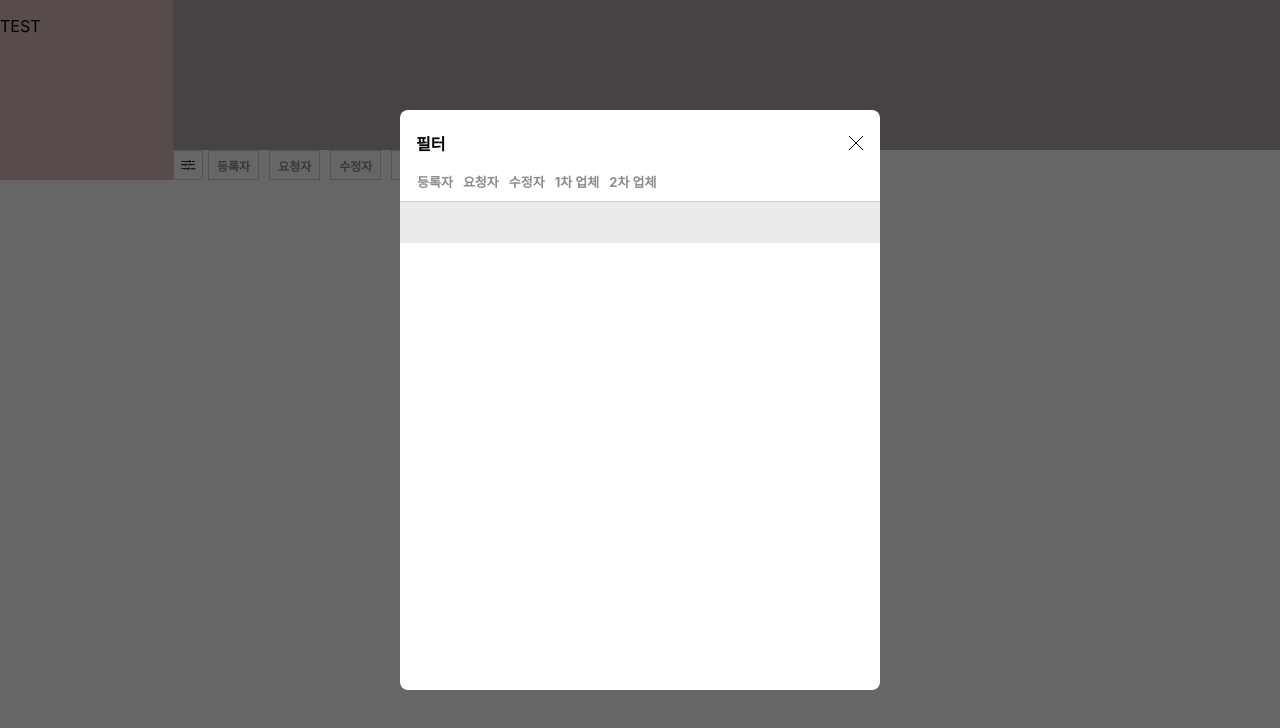
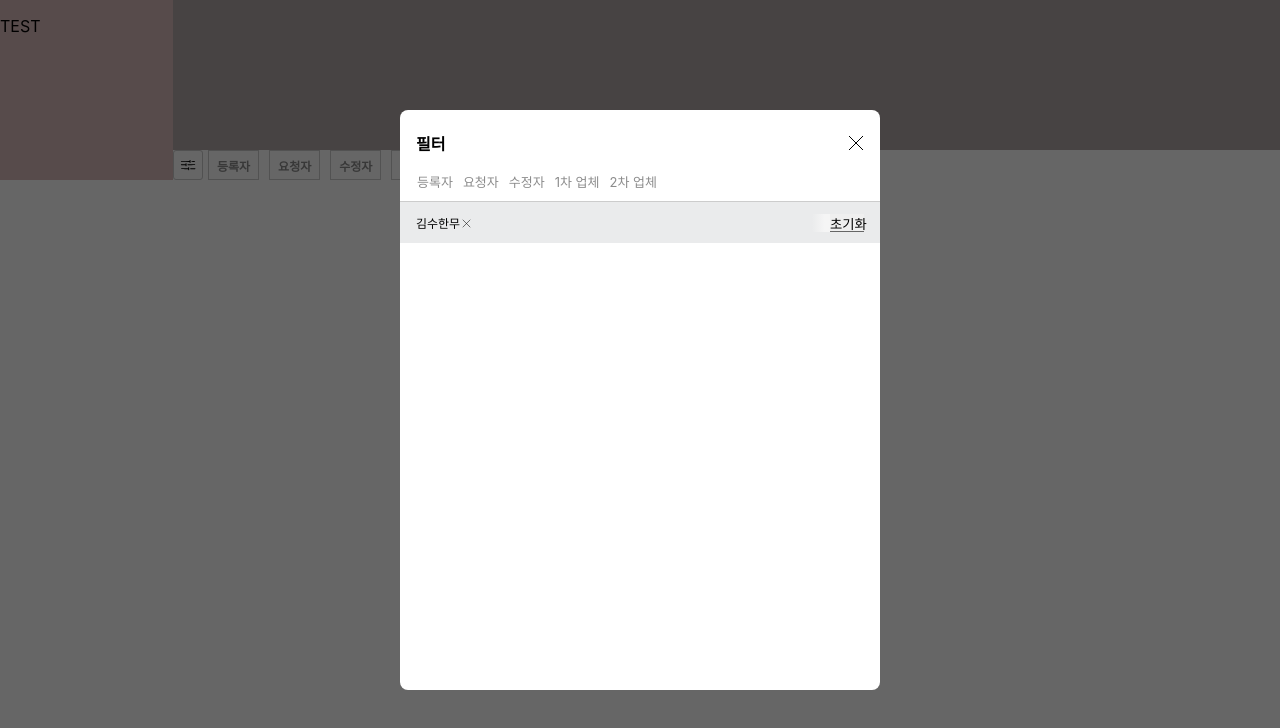
Before and after one commit to bavuchoko/js-search-flter, a React (Create React App) app: page / in a window 1280 px wide. Both pictures are taken after a click on the element 187 px from the left and 165 px from the top of the page. Shown: the top 728 px of the page. Built offline with nearby package versions, Linux system fonts and the light colour scheme.

Commit message:
[add] 옵션값 선택, 제거를 위한 커스텀 훅 추가

```diff
--- a/src/app/JsSearchFilter.tsx
+++ b/src/app/JsSearchFilter.tsx
@@ -1,18 +1,18 @@
 import {FC, useState} from "react";
 import {FilterProps, ValueType} from "./type/Types";
 import '../index.css';
-import {useToggleModal} from "./hook/useToggleModal";
+import {useFilterHandle} from "./hook/useToggleModal";
 import FilterIcon from "./uitls/FilterIcon";
 import Modal from "./uitls/Modal";
+import {useToggleModal} from "./hook/useFilterHandle";
 
 
 
 
 const JsSearchFilter: FC<FilterProps> =({filter =[], onSearch=undefined})=>{
 
-    const [values, setValue] =useState<ValueType | null>(null)
-
     const { isOpen, open, close, toggle } = useToggleModal();
+    const { values, handle,  } = useFilterHandle();
 
     return (
         <div style={{width:"100%"}}>
--- /dev/null
+++ b/src/app/hook/useFilterHandle.ts
@@ -0,0 +1,16 @@
+import { useState, useCallback } from "react";
+
+export const useToggleModal = () => {
+    const [isOpen, setIsOpen] = useState(false);
+
+    const open = useCallback(() => setIsOpen(true), []);
+    const close = useCallback(() => setIsOpen(false), []);
+    const toggle = useCallback(() => setIsOpen(prev => !prev), []);
+
+    return {
+        isOpen,
+        open,
+        close,
+        toggle,
+    };
+};
--- a/src/app/hook/useToggleModal.ts
+++ b/src/app/hook/useToggleModal.ts
@@ -1,16 +1,15 @@
 import { useState, useCallback } from "react";
+import {Element, ValueType} from "../type/Types";
 
-export const useToggleModal = () => {
-    const [isOpen, setIsOpen] = useState(false);
+export const useFilterHandle = () => {
 
-    const open = useCallback(() => setIsOpen(true), []);
-    const close = useCallback(() => setIsOpen(false), []);
-    const toggle = useCallback(() => setIsOpen(prev => !prev), []);
+
+    const [values, setValue] =useState<ValueType | null>(null)
+
+    const handle = useCallback((v: Element) => setValue(v), []);
 
     return {
-        isOpen,
-        open,
-        close,
-        toggle,
+        values,
+        handle,
     };
 };
--- a/src/app/type/Types.ts
+++ b/src/app/type/Types.ts
@@ -15,7 +15,7 @@ type ObjectType = {
 };
 
 export type ValueType = {
-    [key: string]: string | number | number[] | ObjectType | undefined;
+    [key: string]: string | number | number[] | ObjectType | ObjectType[] | undefined;
 }
 export type FilterProps ={
     filter? : Filter[]
--- a/src/app/uitls/Modal.tsx
+++ b/src/app/uitls/Modal.tsx
@@ -1,4 +1,4 @@
-import {FC, useState} from "react";
+import React, {FC, useState} from "react";
 import CloseIcon from "./CloseIcon";
 import {Filter} from "../type/Types";
 
@@ -40,14 +40,14 @@ const Modal:FC<ModalProps> =({close=undefined, filter})=>{
             }}>
                 <div style={{marginTop:'12px'}}>
                     <div style={{padding:'9px 16px', justifyContent:'space-between', display:'flex', fontSize:'16px', fontWeight:'bold'}}>
-                        <div>필터</div>
+                        <div className={`no-drag`}>필터</div>
                         <CloseIcon style={{width:'20px', height:"20px"}} onClick={close}/>
                     </div>
                 </div>
 
                 {/* 검색조건 */}
                 <div
-                    className={'no-scroll'}
+                    className={'no-scroll no-drag'}
                     style={{padding:"0 12px", display:'flex', alignItems:'center', width:'100%', overflowX:'scroll' }}>
                         {filter.map(el=>(
                         <span
@@ -55,7 +55,7 @@ const Modal:FC<ModalProps> =({close=undefined, filter})=>{
                                 padding:'8px 2px',
                                 margin:'0 3px',
                                 cursor:'pointer',
-                                fontWeight:'bold',
+                                fontWeight:clicked?.label === el.label ? 'bold' : 'normal',
                                 fontSize:'13px',
                                 borderBottom: clicked?.label === el.label ? '2px solid black' : '2px solid white',
                                 color: clicked?.label === el.label ? 'black' : 'var(--grayText)',
@@ -74,8 +74,38 @@ const Modal:FC<ModalProps> =({close=undefined, filter})=>{
                         width:'100%',
                         padding:'12px 0',
                         borderTop:'1px solid var(--border)',
+                        display:'flex',
+                        justifyContent:'space-between',
                     }}>
+                    <div
+                        className={`no-scroll js-search-modal-selected-options`}
+                    >
 
+                        <div className={`each-options`}>
+                            <div style={{display:'flex', alignItems:'center', padding:'0', margin:'0'}}>
+                            {/*<img/>*/}
+                            <span className={`no-drag`}>김수한무</span>
+                            </div>
+                            <button>
+                                <svg
+                                    width="13"
+                                    height="13"
+                                    viewBox="0 0 24 24"
+                                    fill="none"
+                                    xmlns="http://www.w3.org/2000/svg"
+                                >
+                                    <line x1="5" y1="5" x2="19" y2="19" stroke="black" stroke-width="1"/>
+                                    <line x1="19" y1="5" x2="5" y2="19" stroke="black" stroke-width="1"/>
+                                </svg>
+                            </button>
+                        </div>
+
+                    </div>
+                    <div className={`js-search-reset-modal`} >
+                        <button className={``}>
+                            <span>초기화</span>
+                        </button>
+                    </div>
                 </div>
             </div>
         </>
--- a/src/index.css
+++ b/src/index.css
@@ -37,7 +37,9 @@ code {
   --background: rgb(234, 235, 236);
 }
 
-
+.no-drag {
+  user-select: none;
+}
 .js-option {
   border: 1px solid var(--border);
   font-size: var(--font-size);
@@ -63,3 +65,60 @@ code {
   vertical-align: middle;
   transform: translateY(1px);
 }
+.js-search-modal-selected-options{
+  overflow: hidden;
+  width: 100%;
+  padding: 0 16px;
+  display: flex;
+  align-items: center;
+}
+.js-search-modal-selected-options > div.each-options{
+  margin-right: 12px;
+  display: inline-flex;
+  white-space: nowrap;
+  font-size: var(--font-size);
+  cursor: pointer;
+  position: relative;
+  padding: 0;
+}
+.js-search-modal-selected-options > div.each-options > button{
+  padding: 0;
+  background-color: transparent;
+  line-height: inherit;
+  background-image: none;
+  margin: 2px 0 0;
+  height: 17px;
+  width: 17px;
+  align-items: center;
+  display: inline-flex;
+  text-transform: none;
+  border-width: 0;
+}
+.js-search-reset-modal {
+  position: relative;
+  height: 100%;
+  display: flex;
+  align-items: center;
+  padding-right: 16px;
+}
+.js-search-reset-modal::before {
+  position: absolute;
+  top: 0;
+  left: 0;
+  width: 18px;
+  height: 18px;
+  background: linear-gradient(90deg, rgba(255, 255, 255, 0) 0%, rgb(245, 245, 245) 70.1%);
+  transform: translateX(-100%);
+  content: "";
+}
+.js-search-reset-modal > button {
+  height: 18px;
+  width: 34px;
+  box-shadow: rgb(102, 102, 102) 0px -1px 0px inset;
+  white-space: nowrap;
+  text-transform: none;
+  border-width: 0;
+  padding: 0;
+  margin: 0;
+
+}
```
